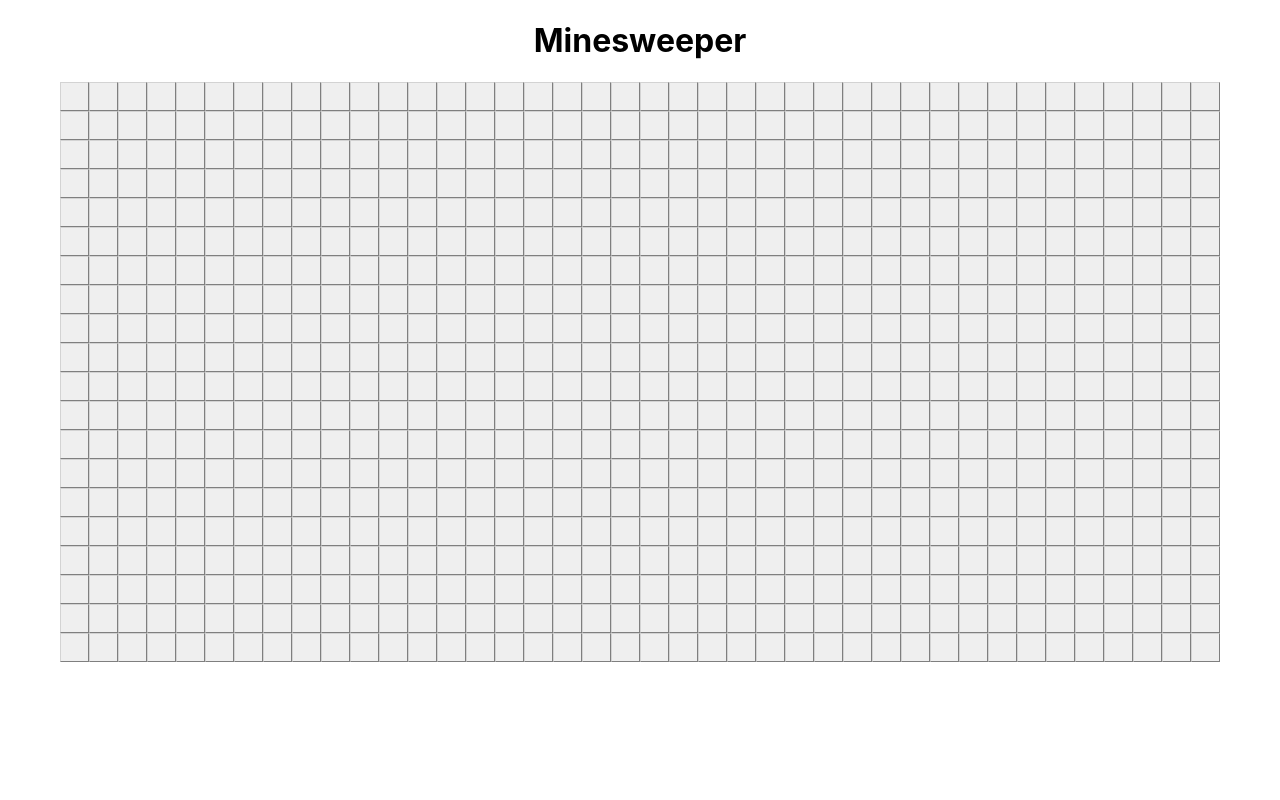
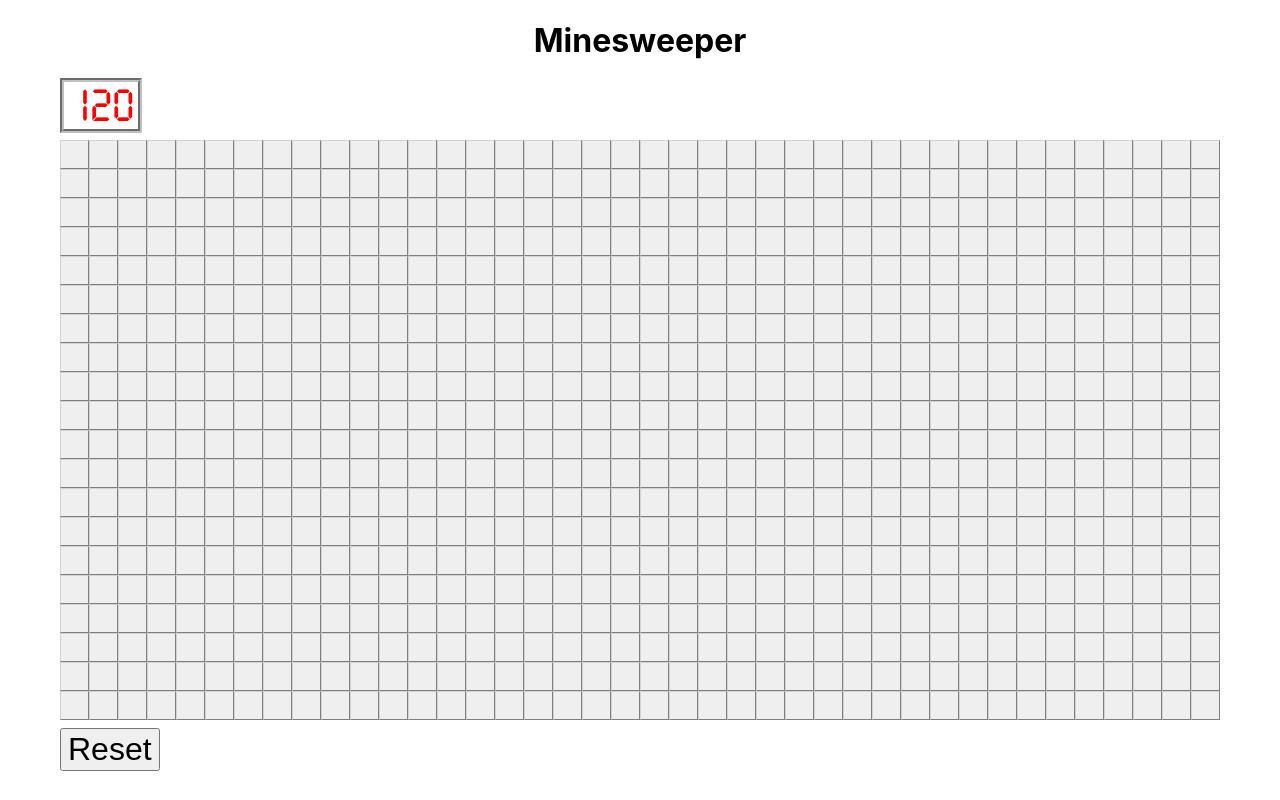
Before and after one commit to JasperKent/react-games, a React (Create React App) app: page / in a window 1280 px wide. Built offline with nearby package versions, Linux system fonts and the light colour scheme.

Commit message:
Complete gampeplay

```diff
--- a/src/Components/Cell/Cell.css
+++ b/src/Components/Cell/Cell.css
@@ -40,7 +40,7 @@ button.val-0 {
     background-color: lightgray;
 }
 
-button.mine-marked {
+button.mine-flagged {
     background-image: url("../../../public/images/flag.png");
 }
 
--- a/src/Components/Cell/Cell.tsx
+++ b/src/Components/Cell/Cell.tsx
@@ -4,19 +4,31 @@ import './Cell.css';
 type Props = {
     cellState: CellState;
     onClick: () => void;
+    onDoubleClick: () => void;
+    onFlag: () => void;
 };
 
-export const Cell = ({cellState, onClick}: Props) => {
+export const Cell = ({cellState, onClick, onFlag, onDoubleClick}: Props) => {
     const getClass = (cellState: CellState) => {
-        if (!cellState.isBlown){
-            return 'mine-hidden';
+        if (!cellState.isBlown) {
+            switch(cellState.flagged)
+            {
+                case 'none': return 'mine-hidden';
+                case 'flag': return 'mine-flagged';
+                case 'query': return 'mine-query'
+            }
         }
         else {
             return cellState.isMined ? 'mine-blown' : `mine-shown val-${cellState.neighbouringMines}`;
         }
     }
 
+    const onRightClick = (e : React.MouseEvent) => {
+        e.preventDefault();
+        onFlag();
+    };
+
     return (
-        <button onClick={onClick} className={getClass(cellState)}></button>
+        <button onClick={onClick} className={getClass(cellState)} onContextMenu={onRightClick} onDoubleClick={onDoubleClick}></button>
     );
 }
--- /dev/null
+++ b/src/Components/Counter/Counter.css
@@ -0,0 +1,14 @@
+.counter {
+    font-family: 'ticking_timebomb_bbregular';
+    color:red;
+    font-size: 3rem;
+    border: 4px groove silver;
+    padding-left:0.2rem;
+    padding-right:0.2rem;
+}
+
+.counter>span{
+    display: inline-block;
+    width: 1.4rem;
+    text-align: right;
+}
--- /dev/null
+++ b/src/Components/Counter/Counter.tsx
@@ -0,0 +1,10 @@
+import './Counter.css'
+
+export const Counter = ({count}: {count: number}) =>
+{
+    const units = count % 10;
+    const tens = Math.floor(count / 10) % 10;
+    const hundreds = Math.floor(count / 100) % 10;
+
+    return <><span className="counter"><span>{hundreds}</span><span>{tens}</span><span>{units}</span></span></>
+}
--- a/src/Components/Field/Field.css
+++ b/src/Components/Field/Field.css
@@ -15,3 +15,18 @@
     border-width: 1px;
     border-color: lightgray;
 }
+
+.top-row {
+    margin-bottom: 0.7rem;
+}
+
+.message-text {
+    display: inline-block;
+    margin-left: 1rem;
+    font-size: 2.2rem;
+}
+
+.bottom-row button {
+    margin-top: 0.5rem;
+    font-size: 2rem;
+}
--- a/src/Components/Field/Field.tsx
+++ b/src/Components/Field/Field.tsx
@@ -1,22 +1,68 @@
 import { useState } from 'react';
 import { CellState, FieldStates } from '../../Logic/FieldStates';
 import { Cell } from '../Cell/Cell';
+import { Counter } from '../Counter/Counter';
 import './Field.css';
 
 export const Field = () => {
     const width = 40;
     const height = 20;
 
-    const [cells, setCells] = useState(new FieldStates(width, height).cells);
+    const [states,setStates] = useState(() => new FieldStates(width, height));
+    const [cells, setCells] = useState(states.cells);
+    const [unexploded, setUnexploded] = useState(states.unexploded);
+    const [playing, setPlaying] = useState(states.playing);
 
     const cellClick = (cell: CellState) => {
-        cell.click();
-        setCells([...cells]);
+        if (playing){
+            cell.click();
+            setCells([...cells]);
+            setPlaying(states.playing);
+        }
+    }
+
+    const cellDoubleClick = (cell: CellState) => {
+        if (playing){
+            cell.doubleClick();
+            setCells([...cells]);
+            setPlaying(states.playing);
+        }
+    }
+
+    const cellFlag = (cell: CellState) => {
+        if (playing){
+            cell.flag();
+            setCells([...cells]);
+            setUnexploded(states.unexploded);
+            setPlaying(states.playing);
+        }
+    }
+
+    const reset = () => {
+        var newStates = new FieldStates(width, height);
+
+        setStates(newStates);
+        setUnexploded(newStates.unexploded);
+        setPlaying(newStates.playing);
+        setCells(newStates.cells);
     }
 
     return(
-        <div className="field">
-            {cells.map(r => r.map(c => <Cell onClick={()=>cellClick(c)} cellState={c} />))}
-        </div>
+        <>
+            <div className="top-row">
+                <Counter count={unexploded}></Counter>
+                <span className='message-text'>
+                    {playing == 'lost' && 'Bad luck! Try again.'}
+                    {playing == 'won' && 'Congratulations! You cleared the field.'}
+                </span>
+            </div>
+            <div className="field">
+                {cells.map(r => r.map(c => <Cell onFlag={()=>cellFlag(c)}
+                                                onClick={()=>cellClick(c)}
+                                                onDoubleClick={()=>cellDoubleClick(c)}
+                                                cellState={c} />))}
+            </div>
+            <div className="bottom-row"><button onClick={reset}>Reset</button></div>
+        </>
     );
 };
--- a/src/Logic/FieldStates.ts
+++ b/src/Logic/FieldStates.ts
@@ -1,6 +1,40 @@
 export class CellState{
+    constructor(private onBang : () => void, private onClear: () => void){
+    }
+
+    private _isBlown = false;
+    private _flagged: 'none' | 'query' | 'flag' = 'none';
+
     isMined = false;
-    isBlown = false;
+
+    get isBlown (): boolean {
+        return this._isBlown;
+    }
+
+    set isBlown(value: boolean) {
+        if (this.flagged !== 'none'){
+            return;
+        }
+
+        this._isBlown = value;
+
+        if(this.isBlown && this.isMined){
+            this.onBang();
+        }
+    }
+
+    public get flagged(): 'none' | 'query' | 'flag' {
+        return this._flagged;
+    }
+
+    public set flagged(value: 'none' | 'query' | 'flag') {
+        if (this.isBlown){
+            this._flagged = 'none';
+        }
+        else {
+            this._flagged = value;
+        }
+    }
 
     neighbours: CellState[] = [];
 
@@ -8,7 +42,17 @@ export class CellState{
         return this.neighbours.filter(n => n.isMined).length;
     }
 
-    click(){
+    get neighboursFlagged (): number {
+        return this.neighbours.filter(n => n.flagged === 'flag').length;
+    }
+
+    doubleClick() {
+        if (this.isBlown && this.neighbouringMines === this.neighboursFlagged){
+            this.neighbours.filter(n => n.flagged === 'none').forEach(n => n.click());
+        }
+    }
+
+    click() {
         if (!this.isBlown){
             this.isBlown = true;
 
@@ -17,20 +61,88 @@ export class CellState{
                     cell.click();
                 }
             }
+
+            this.onClear();
+        }
+    }
+
+    flag() {
+        switch(this.flagged)
+        {
+            case 'none':
+                this.flagged = 'flag';
+                break;
+            case 'flag':
+                this.flagged = 'query';
+                break;
+            case 'query':
+                this.flagged = 'none';
+                break;
         }
     }
 }
 
 export class FieldStates{
+    private _playing: 'playing' | 'won' | 'lost' = 'playing';
+    private _mineCount: number;
+
+    private get allMinesMarked(): boolean{
+        for (let row = 0; row < this.height; ++row) {
+            for(let col = 0; col < this.width; ++col){
+                if (this.cells[row][col].isMined !== (this.cells[row][col].flagged === 'flag')){
+                    return false;
+                }
+            }
+        }
+
+        return true;
+    }
+
+    private get allNonMinesCleared(): boolean{
+        const cleared = this.cells.reduce((sum, row) => sum + row.filter(c => c.isBlown).length, 0);
+
+        return cleared + this._mineCount == this.width * this.height;
+    }
+
     readonly cells: CellState[][];
 
-    constructor (private width: number, private height: number){
+    get unexploded (){
+        return this._mineCount - this.cells.reduce((sum, row) => sum + row.filter(c => c.flagged === 'flag').length, 0);
+    }
+
+    get playing() {
+        return this._playing;
+    }
+
+    constructor (private width: number, private height: number) {
+        this._mineCount= Math.floor(width * height * 0.15)
         this.cells = [];
 
         this.generateCells(height, width);
+        this.generateMines(this._mineCount);
+        this.configureNeighbours();
+    }
 
-        this.generateMines(Math.floor(width * height * 0.15));
-        this.configureNeighbours();
+    private onBang(): void {
+        if (this._playing === 'playing'){
+            this._playing = 'lost';
+
+            for (let row = 0; row < this.height; ++row) {
+                for(let col = 0; col < this.width; ++col){
+                    if (this.cells[row][col].isMined){
+                        this.cells[row][col].click();
+                    }
+                }
+            }
+        }
+    }
+
+    private onClear(): void {
+        if (this._playing === 'playing'){
+            if (this.allMinesMarked || this.allNonMinesCleared){
+                this._playing = 'won';
+            }
+        }
     }
 
     private generateCells(height: number, width: number) {
@@ -38,12 +150,12 @@ export class FieldStates{
             this.cells.push([]);
 
             for (let col = 0; col < width; ++col) {
-                this.cells[row].push(new CellState());
+                this.cells[row].push(new CellState(() => this.onBang(), () => this.onClear()));
             }
         }
     }
 
-    configureNeighbours() {
+    private configureNeighbours() {
         const addNeighbour = (cell: CellState, r: number, c: number) => {
             if (r >= 0 && c >= 0 && r < this.height && c < this.width){
                 cell.neighbours.push(this.cells[r][c]);
@@ -64,7 +176,7 @@ export class FieldStates{
         }
     }
 
-    generateMines (count: number): void {
+    private generateMines (count: number): void {
         for (let i = 0; i < count; ++i){
             while(true) {
                 const row = Math.floor(Math.random() * this.height);
--- a/src/index.css
+++ b/src/index.css
@@ -1,3 +1,11 @@
+@font-face {
+  font-family: 'ticking_timebomb_bbregular';
+  src: url('../public/fonts/ticking-timebomb-bb.regular-webfont.woff2') format('woff2'),
+       url('../public/fonts/ticking-timebomb-bb.regular-webfont.woff') format('woff');
+  font-weight: normal;
+  font-style: normal;
+}
+
 body {
   margin: 0;
   font-family: -apple-system, BlinkMacSystemFont, 'Segoe UI', 'Roboto', 'Oxygen',
```
Also changed, not shown: public/fonts/ticking-timebomb-bb.regular-webfont.woff (added), public/fonts/ticking-timebomb-bb.regular-webfont.woff2 (added).
